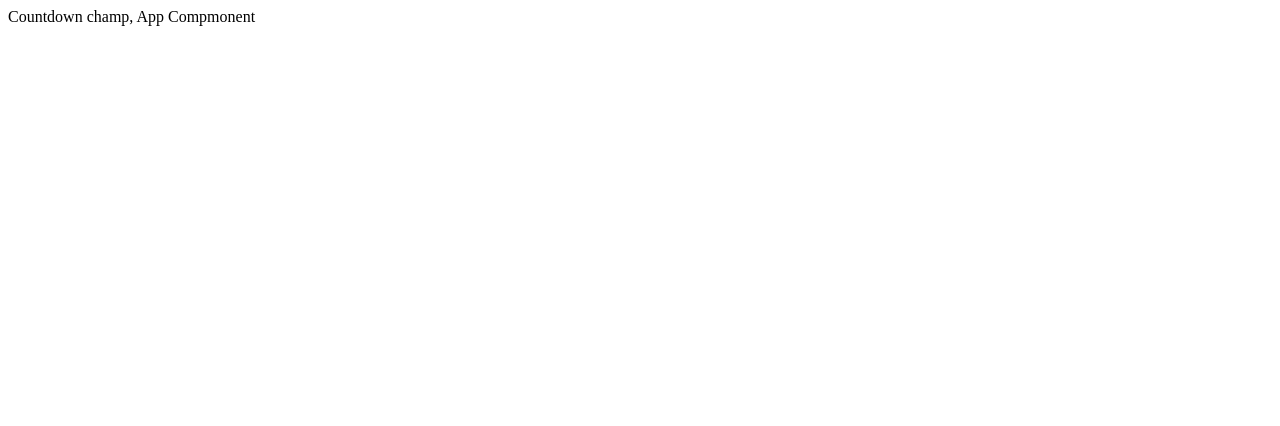
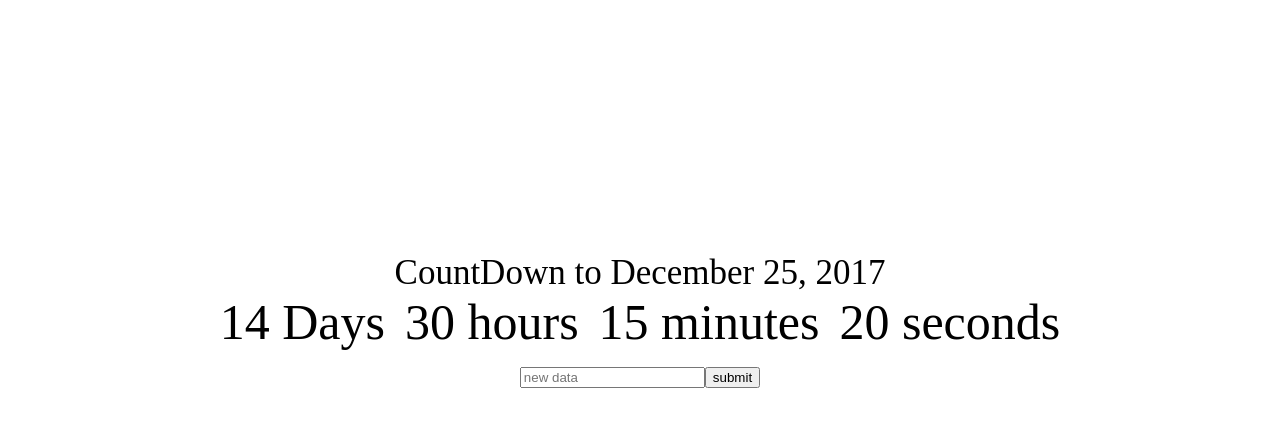
Before and after one commit to mistunori-morita/react-time, a React (Create React App) app in the folder countdownchamp/: page / in a window 1280 px wide. Shown: the top 426 px of the page. Built offline with nearby package versions, Linux system fonts and the light colour scheme.

Commit message:
App.jsx styling css, App.css add

```diff
--- /dev/null
+++ b/countdownchamp/src/App.css
@@ -0,0 +1,14 @@
+.App{
+  text-align: center;
+  font-size: 35px;
+  margin-top: 20%;
+}
+
+.App-title{
+  font-size: 50px;
+}
+
+.Clock-days, .Clock-hours, .Clock-minutes, .Clock-seconds{
+  display: inline;
+  margin: 10px;
+}
--- a/countdownchamp/src/App.jsx
+++ b/countdownchamp/src/App.jsx
@@ -1,9 +1,22 @@
 import React, { Component }from 'react';
+import './App.css';
 
 class App extends Component {
   render(){
     return (
-      <div>Countdown champ, App Compmonent</div>
+      <div className="App">
+        <div>CountDown to December 25, 2017</div>
+        <div className="App-title">
+          <div className="Clock-days">14 Days</div>
+          <div className="Clock-hours">30 hours</div>
+          <div className="Clock-minutes">15 minutes</div>
+          <div className="Clock-seconds">20 seconds</div>
+        </div>
+        <div>
+          <input placeholder="new data"/>
+          <button>submit</button>
+        </div>
+      </div>
     )
   }
 }
--- a/countdownchamp/src/index.js
+++ b/countdownchamp/src/index.js
@@ -4,6 +4,6 @@
 
 
 ReactDOM.render(
-  <App></App>,
+  <App/>,
   document.getElementById('root')
 );
```
Also changed, not shown: 1 other file (tests, documents, lock files or other folders).
